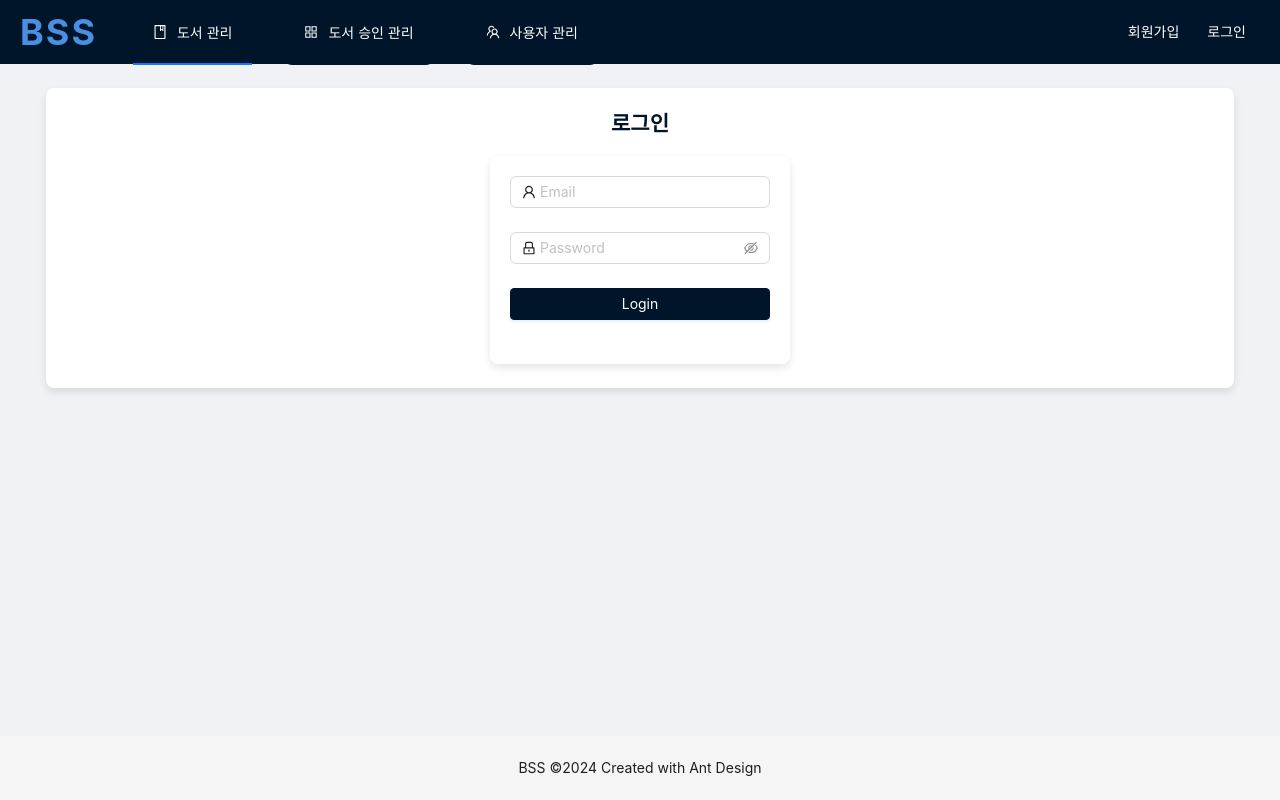
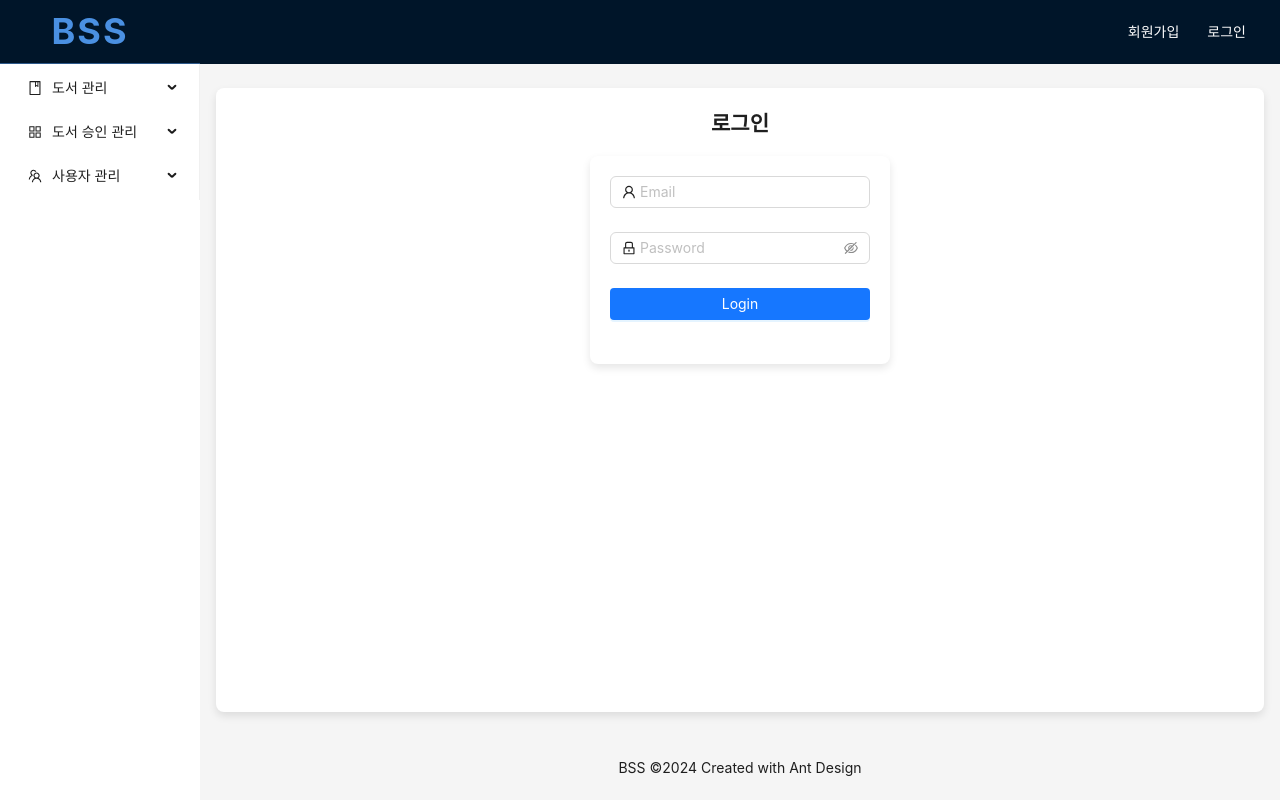
Before and after one commit to obiwan98/bss, a React (Create React App) app: page /login in a window 1280 px wide. Built offline with nearby package versions, Linux system fonts and the light colour scheme.

Commit message:
메뉴 UI 사이드로 이동

```diff
--- a/src/App.js
+++ b/src/App.js
@@ -13,22 +13,24 @@ import Navbar from './components/navbar/Navbar';
 import { AuthProvider } from './contexts/AuthContext';
 import './index.css';
 
-const { Header, Content, Footer } = Layout;
+const { Header, Content, Sider, Footer } = Layout;
 
 function App() {
   return (
     <AuthProvider>
       <Router>
-        <Layout className="layout">
-          <Header className="header">
-            <div className="header-left">
+        <Layout style={{ minHeight: '100vh' }}>
+          <Sider breakpoint="lg" collapsedWidth="0" style={{ background: 'white'}}>
+            <div className="logo" style={{ padding: '16px', textAlign: 'center', color: 'white', height: '64px' }}>
               <LogoText />
-              <AppMenu />
             </div>
-            <Navbar />
-          </Header>
-          <Content style={{ padding: '0 30px' }}>
-            <div className="site-layout-content">
+            <AppMenu />
+          </Sider>
+          <Layout>
+            <Header className="header">
+              <Navbar />
+            </Header>
+            <Content className="site-layout-content" style={{ margin: '24px 16px', padding: 24, background: '#fff' }}>
               <Routes >
                 <Route path="/signup" element={<SignUp />}/>
                 <Route path="/login" element={<Login />} />
@@ -36,9 +38,9 @@ function App() {
                 <Route path="/" element={<Login />} />
                 <Route path="/users/UserList" element={<UserList />} />
               </Routes >
-            </div>
-          </Content>
-          <Footer style={{ textAlign: 'center' }}>BSS ©2024 Created with Ant Design</Footer>
+            </Content>
+            <Footer style={{ textAlign: 'center' }}>BSS ©2024 Created with Ant Design</Footer>
+          </Layout>
         </Layout>
       </Router>
     </AuthProvider>
--- a/src/components/content/users/UserList.js
+++ b/src/components/content/users/UserList.js
@@ -199,7 +199,7 @@ const UserList = () => {
 						label="Email"
 						name="email"
 					>
-						<Input disabled />
+						<Input defaultValue={selectedUser?.email} disabled />
 					</Form.Item>
           <Form.Item
             label="역할"
--- a/src/components/menu/AppMenu.js
+++ b/src/components/menu/AppMenu.js
@@ -4,14 +4,14 @@ import React, { useState } from 'react';
 import { useNavigate } from 'react-router-dom'; // useNavigate 훅 임포트
 
 const AppMenu = () => {
-  const [current, setCurrent] = useState('1');
+  const [current, setCurrent] = useState('');
   const navigate = useNavigate();
 
   const items = [
     {
       label: '도서 관리',
       key: 'sub1',
-      icon: <BookOutlined style={{ color: 'white' }} />,
+      icon: <BookOutlined />,
       children: [
         { label: '도서 추가', key: '1', path: '/books/add' },
         { label: '도서 목록', key: '2', path: '/books/list' },
@@ -21,9 +21,9 @@ const AppMenu = () => {
     {
       label: '도서 승인 관리',
       key: 'sub2',
-      icon: <AppstoreOutlined style={{ color: 'white' }} />,
+      icon: <AppstoreOutlined />,
       children: [
-        { label: '승인 대기', key: '4', path: '/approvals/pending' },
+        { label: '승인 요청', key: '4', path: '/approvals/pending' },
         { label: '승인 완료', key: '5', path: '/approvals/approved' },
         { label: '반려', key: '6', path: '/approvals/rejected' },
       ],
@@ -31,7 +31,7 @@ const AppMenu = () => {
     {
       label: '사용자 관리',
       key: 'sub3',
-      icon: <TeamOutlined style={{ color: 'white' }} />,
+      icon: <TeamOutlined />,
       children: [
         { label: '사용자 목록', key: '7', path: '/users/UserList' },
       ],
@@ -49,7 +49,7 @@ const AppMenu = () => {
       }
   };
 
-  return <Menu onClick={onClick} selectedKeys={[current]} mode="horizontal" items={items} />;
+  return <Menu onClick={onClick} selectedKeys={[current]} mode="inline" items={items} />;
 };
 
 export default AppMenu;
--- a/src/index.css
+++ b/src/index.css
@@ -1,66 +1,62 @@
 /* Global Layout */
 .layout {
   min-height: 100vh;
-  background-color: #f0f2f5; /* Slightly lighter background for main layout */
+  background-color: #f0f2f5;
 }
 
 /* Header Styles */
 .header {
+  padding: 0 20px;
   display: flex;
   align-items: center;
-  justify-content: space-between;
-  background-color: #001529;
-  padding: 0 20px;
-  height: 64px;
-}
-
-.header-left {
-  display: flex;
-  align-items: center;
-  flex: 1;
+  justify-content: flex-end;
+  color: white;
 }
 
 /* Ant Design Menu Styles */
-.ant-menu-horizontal {
-  border-bottom: none;
-  flex: 1;
-  justify-content: flex-start;
-  background-color: #001529;
-  color: white; /* 메뉴 텍스트 색상 */
+.ant-menu {
+  color: white;
 }
 
 .ant-menu-item {
   margin: 0;
-  padding: 0 20px;
-  height: 64px;
-  line-height: 64px;
+  padding: 0 24px;
+  line-height: 40px;
   white-space: nowrap;
-  color: white;
   transition: background-color 0.3s ease;
 }
 
-.ant-menu-title-content {
-  color: white;
+.ant-menu-item:hover {
 }
 
-/* Submenu Styles */
 .ant-menu-submenu-title {
-  padding: 0 20px;
-  height: 64px;
-  line-height: 64px;
-  color: black;
-  background-color: #001529;
+  padding: 0 24px;
+  line-height: 40px;
+  transition: background-color 0.3s ease;
+}
+
+.ant-menu-submenu:hover .ant-menu-submenu-title {
 }
 
 .ant-menu-sub {
-  background-color: #001529; /* 서브메뉴 배경색 */
-  color: black;
-  border-radius: 4px;
 }
 
 .ant-menu-sub .ant-menu-item {
-  padding-left: 40px; /* 서브 메뉴 아이템 들여쓰기 */
+  padding-left: 48px;
+}
+
+.ant-menu-sub .ant-menu-item:hover {
+}
+
+/* Logo Style */
+.logo {
+  font-size: 1.5em;
+  font-weight: bold;
+  text-align: center;
+  padding: 20px;
   color: white;
+  background-color: #001529;
+  border-bottom: 1px solid #2d598b;
 }
 
 /* Content Area */
@@ -74,12 +70,6 @@
 }
 
 /* Navbar Styles */
-.navbar {
-  display: flex;
-  justify-content: flex-end;
-  align-items: center;
-}
-
 .navbar a {
   margin: 0 1em;
   text-decoration: none;
@@ -88,7 +78,7 @@
 }
 
 .navbar a:hover {
-  color: #d3d3d3; /* Slight color change on hover */
+  color: #d3d3d3;
 }
 
 /* User Info */
@@ -131,15 +121,12 @@
 .login-title,
 .signup-title {
   text-align: center;
-  color: #001529;
   font-weight: bold;
   margin-bottom: 20px;
 }
 
 /* General Buttons */
 .ant-btn-primary {
-  background-color: #001529;
-  border-color: #001529;
   transition: background-color 0.3s ease, border-color 0.3s ease;
 }
 
```
